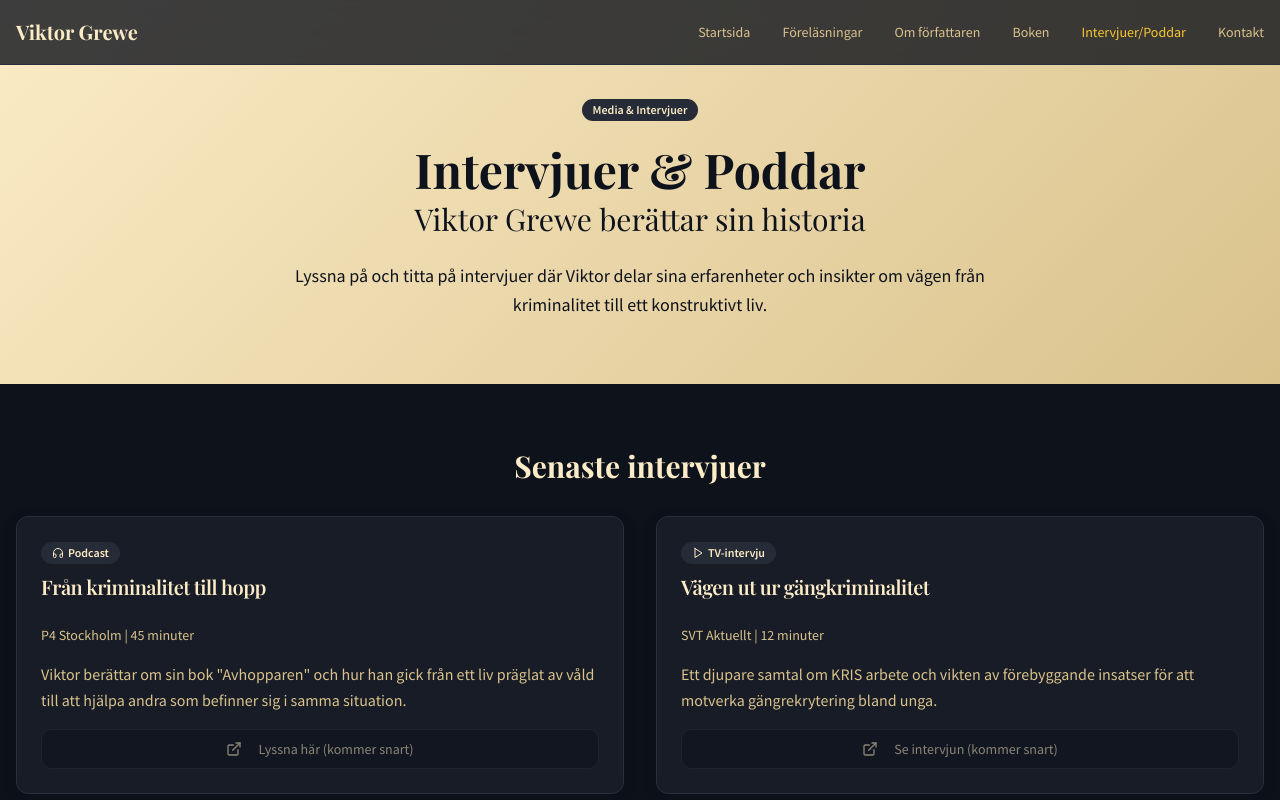
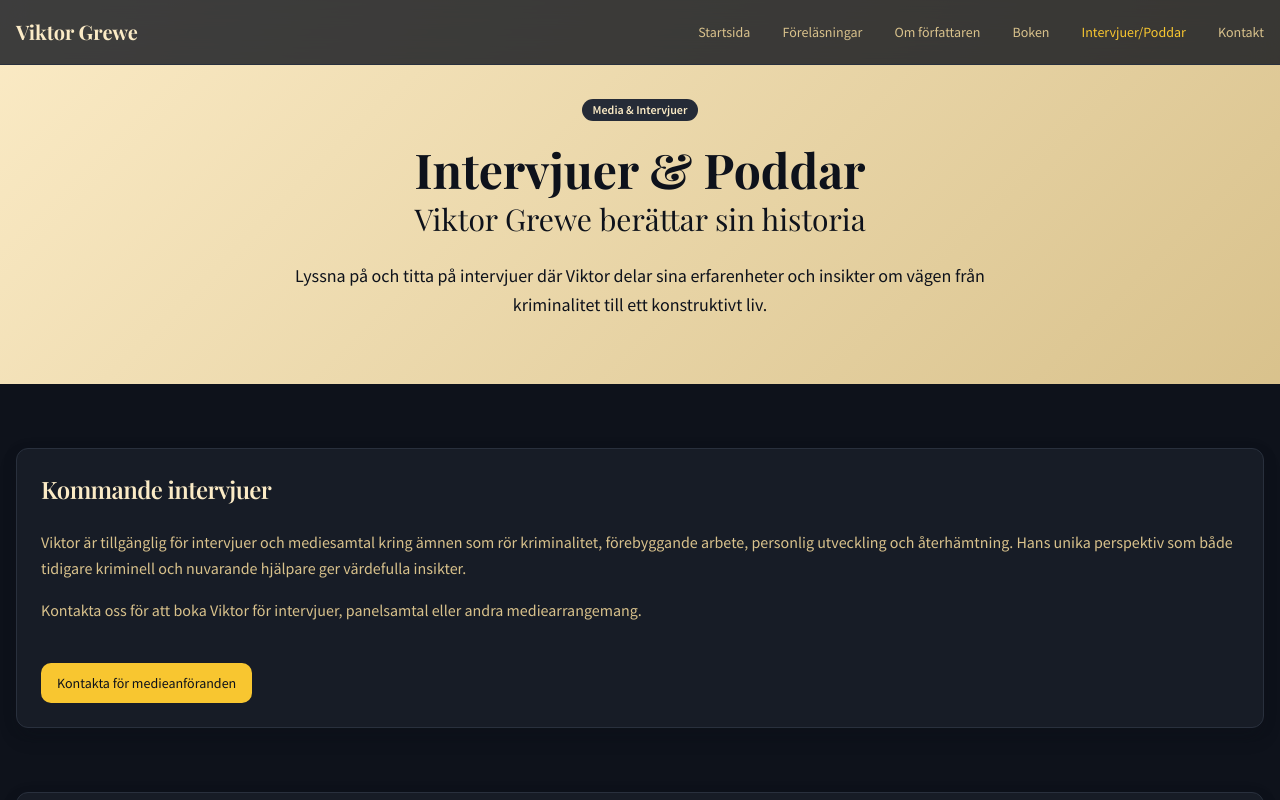
Before and after one commit to Gkevzz/grewe-avhopparen-story, a React (Vite) app: page /intervjuer in a window 1280 px wide. Shown: the top 800 px of the page. Built offline with nearby package versions, Linux system fonts and the light colour scheme; the HTML template or start-up script is replaced by a standard one.

Commit message:
Hide "Intervjuer/Poddar" section

```diff
--- a/src/pages/Interviews.tsx
+++ b/src/pages/Interviews.tsx
@@ -5,6 +5,9 @@ import { ExternalLink, Play, Headphones } from "lucide-react";
 import Navigation from "@/components/Navigation";
 
 const Interviews = () => {
+  // Toggle this to show/hide the Featured Interviews section
+  const showFeaturedInterviews = false;
+
   return (
     <div className="min-h-screen bg-background">
       <Navigation />
@@ -35,7 +38,8 @@ const Interviews = () => {
       {/* Main Content */}
       <div className="container mx-auto px-4 py-16 space-y-16">
 
-        {/* Featured Interviews */}
+        {/* Featured Interviews - Hidden (set showFeaturedInterviews = true to show) */}
+        {showFeaturedInterviews && (
           <div className="space-y-8">
             <h2 className="font-display text-3xl font-bold text-foreground text-center">
               Senaste intervjuer
@@ -103,6 +107,7 @@ const Interviews = () => {
               </Card>
             </div>
           </div>
+        )}
 
         {/* Upcoming Interviews */}
         <Card className="shadow-soft">
```
Lines whose indentation alone changed are shown as unchanged.
